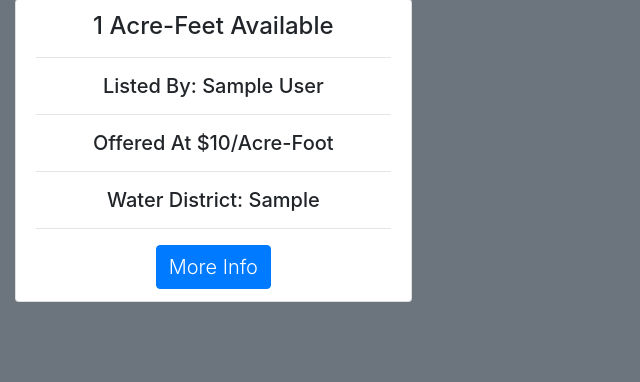
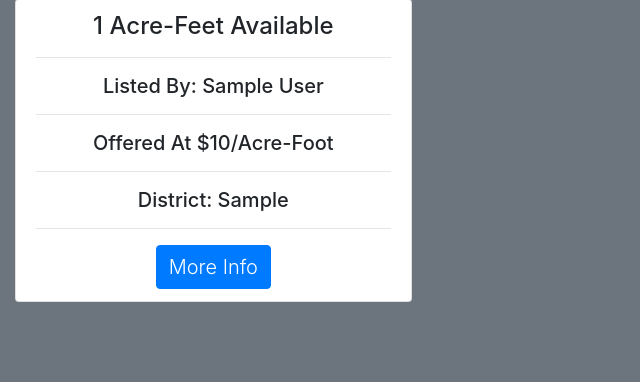
Before and after one commit to FritzTheDev/wtp, a Django app: page /market/ in a window 1280 px wide. Shown: the part 76-458 px from the top of the page, without its empty margins (0-640 px from the left). Run offline with Django 3.2, Linux system fonts and the light colour scheme; tables that the repository leaves empty hold one stand-in row (values such as "Sample post"); some libraries are stand-ins or nearby versions.

Commit message:
changed "Water District" to "District" to include irrigation districts

```diff
--- a/market/templates/market/index.html
+++ b/market/templates/market/index.html
@@ -22,7 +22,7 @@
               <hr>
               <h5 class="text-center">Offered At ${{listing.price_per_af}}/Acre-Foot</h5></span>
               <hr>
-              <h5 class="text-center d-block">Water District: {{listing.water_district}}</h5>
+              <h5 class="text-center d-block">District: {{listing.water_district}}</h5>
               <hr>
               <button class="btn btn-primary text-center"><div class="lead">More Info</div></button>
             </li>
```
